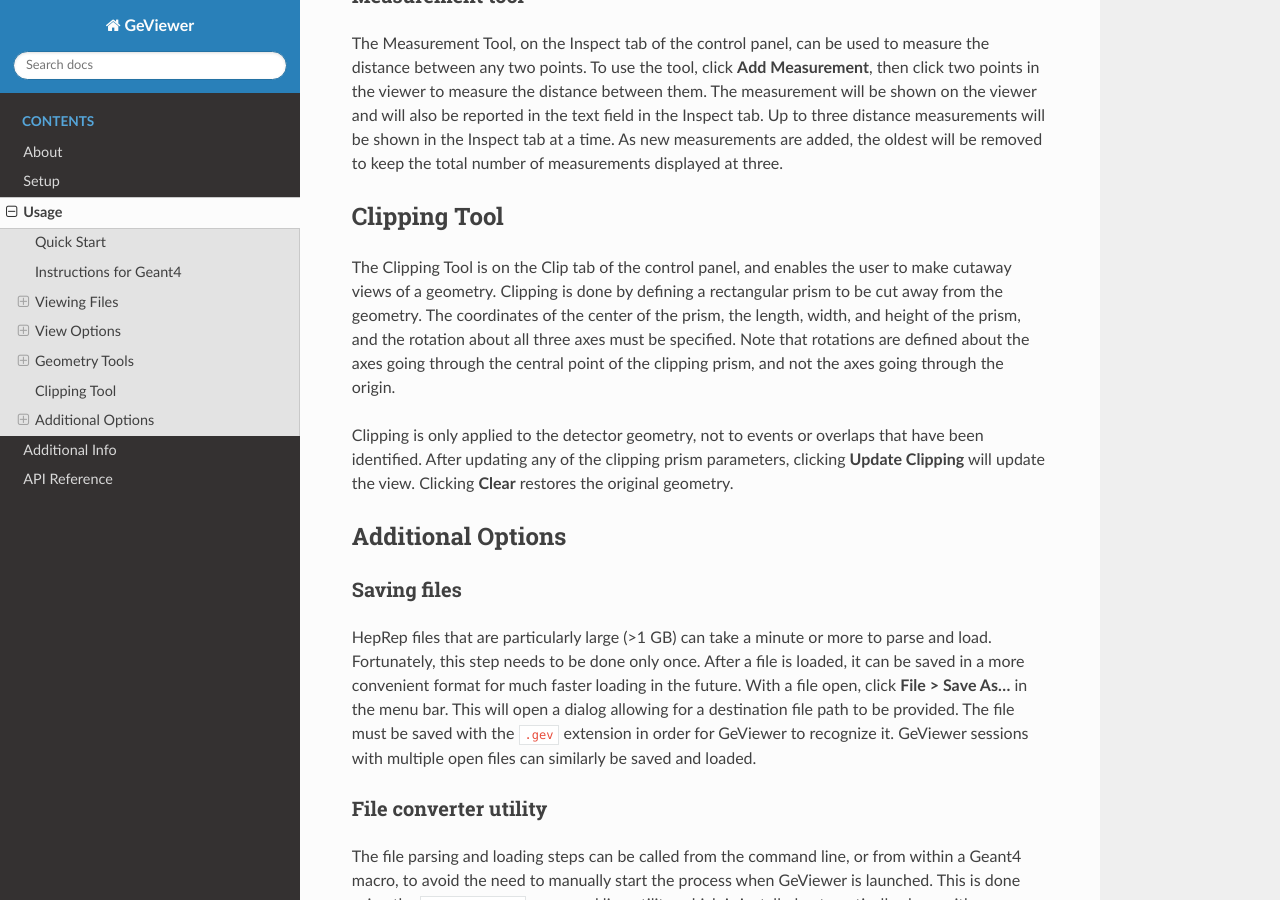
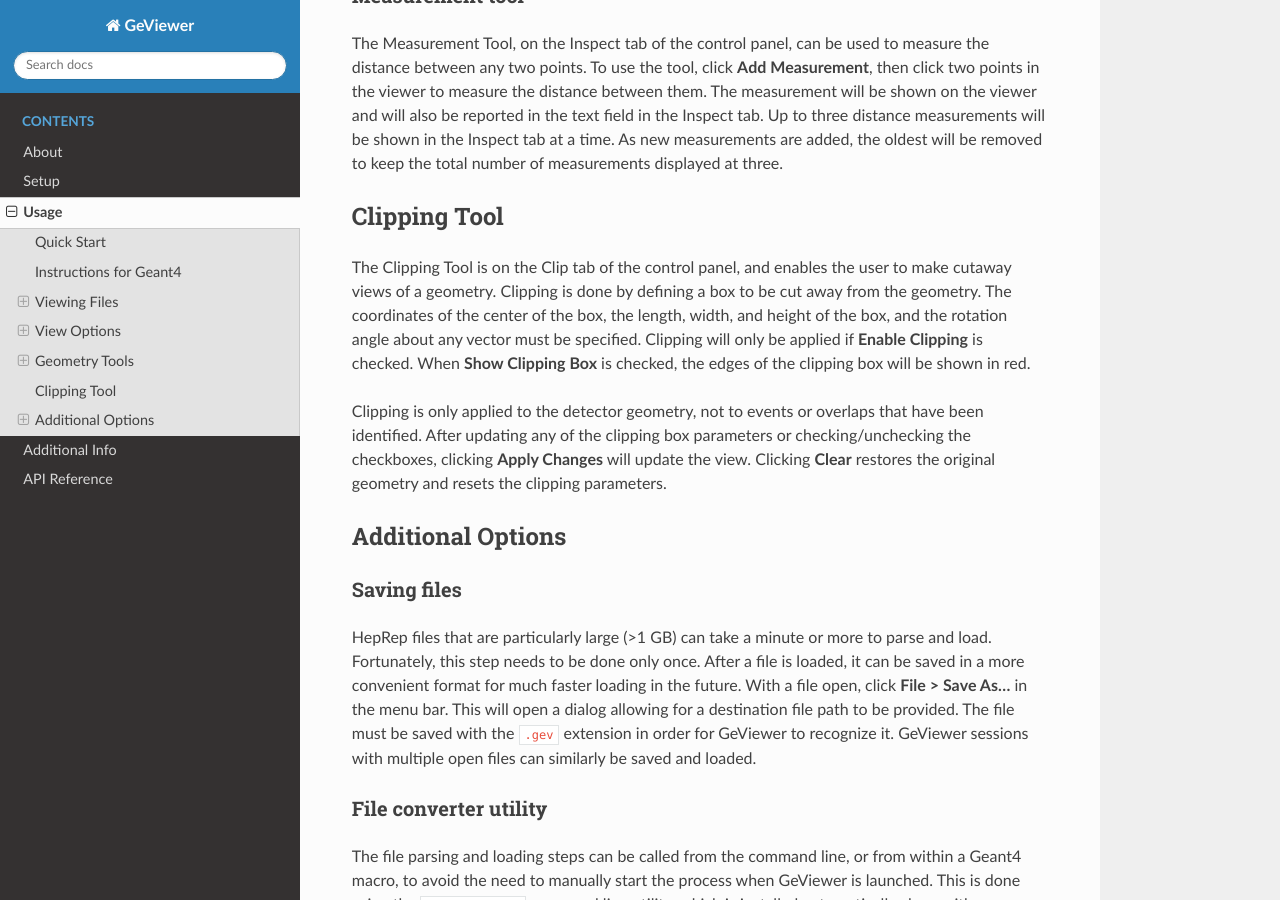
Before and after one commit to clarkehardy/geviewer, a Sphinx documentation site: the page built from docs/source/usage.rst, in a window 1280 px wide and 900 px high, scrolled down 5200 px. Built offline with Sphinx 7.4.7 and the Read the Docs theme 3.1.0, drawn with Linux system fonts in a browser that asks for light colours.

Commit message:
updated documentation

```diff
--- a/docs/source/usage.rst
+++ b/docs/source/usage.rst
@@ -288,16 +288,17 @@
 
 The Clipping Tool is on the Clip tab of the control panel, and enables
 the user to make cutaway views of a geometry. Clipping is done by
-defining a rectangular prism to be cut away from the geometry. The
-coordinates of the center of the prism, the length, width, and height of
-the prism, and the rotation about all three axes must be specified. Note
-that rotations are defined about the axes going through the central
-point of the clipping prism, and not the axes going through the origin.
+defining a box to be cut away from the geometry. The coordinates of the
+center of the box, the length, width, and height of the box, and the
+rotation angle about any vector must be specified. Clipping will only be
+applied if **Enable Clipping** is checked. When **Show Clipping Box** is
+checked, the edges of the clipping box will be shown in red.
 
 Clipping is only applied to the detector geometry, not to events or
 overlaps that have been identified. After updating any of the clipping
-prism parameters, clicking **Update Clipping** will update the view.
-Clicking **Clear** restores the original geometry.
+box parameters or checking/unchecking the checkboxes, clicking **Apply
+Changes** will update the view. Clicking **Clear** restores the original
+geometry and resets the clipping parameters.
 
 Additional Options
 ~~~~~~~~~~~~~~~~~~
```
